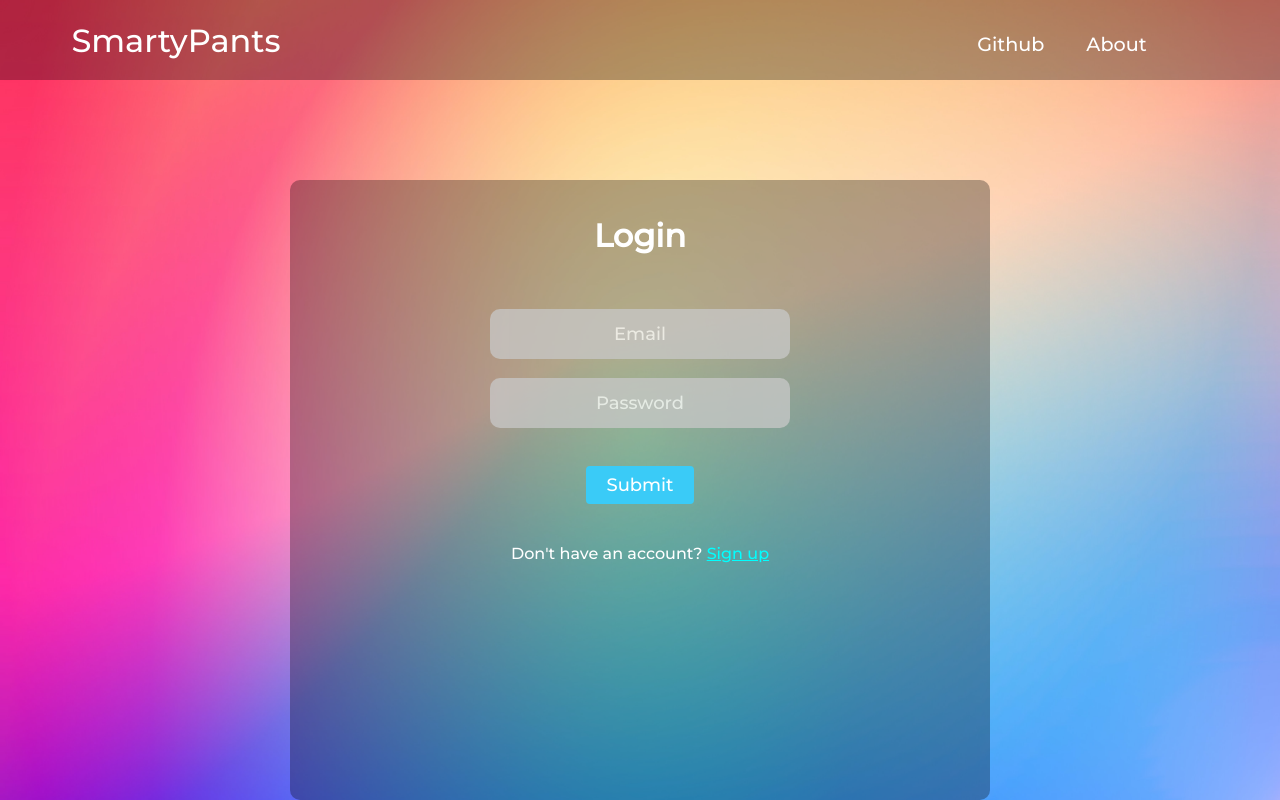
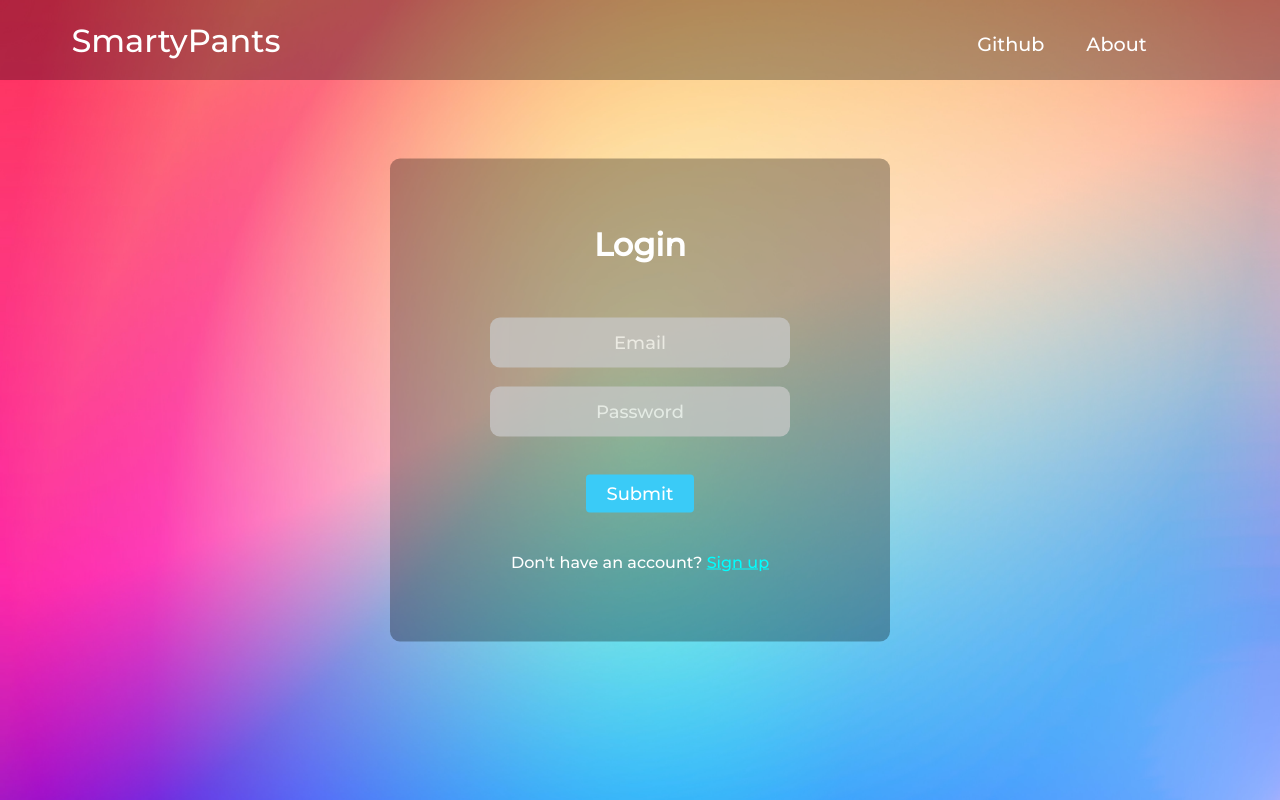
Before and after one commit to EstherHan1104/CEN3031-Group87, a React (Create React App) app in the folder client/: page /login in a window 1280 px wide. Built offline with nearby package versions, Linux system fonts and the light colour scheme.

Commit message:
added backend for user profile

```diff
--- a/client/src/components/pages/Profile.js
+++ b/client/src/components/pages/Profile.js
@@ -4,6 +4,7 @@ import { useNavigate } from 'react-router-dom';
 import { decodeToken } from 'react-jwt';
 import axios from 'axios';
 import '../../css/DashNavbar.css';
+import DashNavbar from '../subcomponents/DashNavbar';
 import ProfileForm from '../subcomponents/ProfileForm';
 
 const Profile = () => {
@@ -32,7 +33,8 @@ const Profile = () => {
 
   return (
     <div>
-          <ProfileForm/>
+        <DashNavbar/>
+        <ProfileForm/>
     </div>
   )
 }
--- a/client/src/components/subcomponents/LoginForm.js
+++ b/client/src/components/subcomponents/LoginForm.js
@@ -62,6 +62,7 @@ export default class LoginForm extends Component {
 
   render() {
     return (
+      <div>
         <div className="form">
             <h1 className="logintitle">Login</h1><br/>
             {<this.ErrorMessage/>}
@@ -79,6 +80,7 @@ export default class LoginForm extends Component {
               <Link to="/register" className="inline" style={{color: '#00FFFF'}}>Sign up</Link>
             </div>
         </div>
+      </div>
     )
   }
 }
--- a/client/src/components/subcomponents/ProfileForm.js
+++ b/client/src/components/subcomponents/ProfileForm.js
@@ -1,45 +1,77 @@
-import React, { Component } from 'react';
+import React, {useState, useEffect} from 'react';
 import '../../css/DashNavbar.css';
 import '../../css/Profile.css';
 import default_profile from '../../images/default_profile.jpg';
-import DashNavbar from '../subcomponents/DashNavbar';
-import { Link } from 'react-router-dom';
+import axios from 'axios';
 
-export default class NavBar extends Component {
-    render(){
+const ProfileForm = () => {
+    const [state, setState] = useState({});
+    const [user, setUser] = useState(null);
+
+    useEffect(async () => {
+        const promise = await axios.post('http://localhost:5000/users/find',
+                                        { email: localStorage.getItem('email') });
+
+        const user = promise.data.user;
+
+        setUser(user);
+        setState({ firstName: state.firstName, lastName: state.lastName, username: state.username, email: state.email})
+    }, [])
+
+    function onChange(e) {
+        setState({
+            ...state,
+            [e.target.name]: e.target.value
+        })
+    }
+
+    function onClick(updateVar)  {
+        console.log(updateVar);
+        console.log(state);
+
+        axios.post('http://localhost:5000/users/update', {
+            email: user.email,
+            update: updateVar,
+            newValue: state[updateVar]
+        })
+    }
+
     return (
         <div>
-            <DashNavbar/>
-
-            <div className="form">
+            {
+                user === null
+                ? null
+                : <div className="profile-form">
                     <h1 className = "title">Profile</h1>
                     <div><img src = {default_profile} width = "200" height = "200" alt = "profile"></img></div>
-                <button className = "changeButton" onClick = ""> Change Image </button>
+                    <button className = "changeButton"> Change Image </button>
                     <div>
-                    <p className = "text1"> First Name: student</p>
-                    <input className = "inputbox" placeholder = "New First Name" ></input>
-                    <button className = "saveButton" onClick = ""> Save </button>
+                        <p className = "text1"> First Name: {user.firstName}</p>
+                        <input className = "inputbox" name="firstName" placeholder = "New First Name" onChange={onChange}/>
+                        <button className = "saveButton" onClick={() => onClick('firstName')}> Save </button>
                     </div>
                     <div>
-                    <p className = "text1"> Last Name: student </p>
-                    <input className = "inputbox" placeholder = "New Second Name"></input>
-                    <button className = "saveButton" onClick = ""> Save </button>
+                        <p className = "text1"> Last Name: {user.lastName} </p>
+                        <input className = "inputbox" name="lastName" placeholder = "New Second Name" onChange={onChange}/>
+                        <button className = "saveButton" onClick={() => onClick('lastName')}> Save </button>
                     </div>
                     <div>
-                    <p className = "text1"> Username: student1 </p>
-                    <input className = "inputbox" placeholder = "New Username"></input>
-                    <button className = "saveButton" onClick = ""> Save </button>
+                        <p className = "text1"> Username: {user.username} </p>
+                        <input className = "inputbox" name="username" placeholder = "New Username" onChange={onChange}/>
+                        <button className = "saveButton" onClick={() => onClick('username')}> Save </button>
                     </div>
                     <div>
-                    <p className = "text1"> Email: s1@gmail.com </p>
-                    <input className = "inputbox" placeholder = "New Email"></input>
-                    <button className = "saveButton" onClick = ""> Save </button>
+                        <p className = "text1"> Email: {user.email} </p>
+                        <input className = "inputbox" name="email"placeholder = "New Email" onChange={onChange}/>
+                        <button className = "saveButton"  onClick={() => onClick('email')}> Save </button>
                     </div>
                     <div>
                         <button className = "saveAllButton"> Save All </button>
                     </div>
                  </div>
+            }
         </div>
     )
 }
-}
+
+export default ProfileForm;
--- a/client/src/css/DashNavbar.css
+++ b/client/src/css/DashNavbar.css
@@ -34,8 +34,8 @@
 .default_pro img
 {
     position: absolute;
-    height: 60px;
-    width: 60px;
+    height: 50px;
+    width: 50px;
     border-radius: 100px;
     box-shadow: inset 0 0 0 0 darkblue;
     transition: ease-out 0.5s;
--- a/client/src/css/Login.css
+++ b/client/src/css/Login.css
@@ -4,23 +4,26 @@
     height: 100vh;
 }
 
+.form {
+    display: block;
+    text-align: center;
+    background: transparent;
+    background-color: rgba(0, 0, 0, 0.3)
+}
+
 div.form {
     display: block;
     text-align: center;
+    width: 500px;
+    margin-left: auto;
+    margin-right: auto;
+    position: absolute;
+    top: 50%;
+    left: 50%;
+    transform: translate(-50%, -50%);
     padding-top: 40px;
     padding-bottom: 70px;
-    width: 500px;
-    margin-top: 250px;
     border-radius: 10px;
-}
-
-.form {
-    display: inline-block;
-    margin-left: auto;
-    margin-right: auto;
-    text-align: left;
-    background: transparent;
-    background-color: rgba(0, 0, 0, 0.3)
 }
 
 .logintitle {
--- a/client/src/css/Profile.css
+++ b/client/src/css/Profile.css
@@ -1,19 +1,20 @@
-div.form {
+div.profile-form {
     display: block;
     text-align: center;
-    padding-top: 10px;
+    padding-top: 40px;
     padding-bottom: 70px;
     width: 700px;
-    height:620px;
-    margin-top: 100px;
     border-radius: 10px;
+    position: absolute;
+
+    top: 53%;
+    left: 50%;
+    transform: translate(-50%, -50%);
 }
 
-.form {
-    display: inline-block;
-    margin-left: auto;
-    margin-right: auto;
-    text-align: left;
+.profile-form {
+    display: block;
+    text-align: center;
     background: transparent;
     background-color: rgba(0, 0, 0, 0.3)
 }
```
Also changed, not shown: 2 other files (tests, documents, lock files or other folders). Lines whose indentation alone changed are shown as unchanged.
